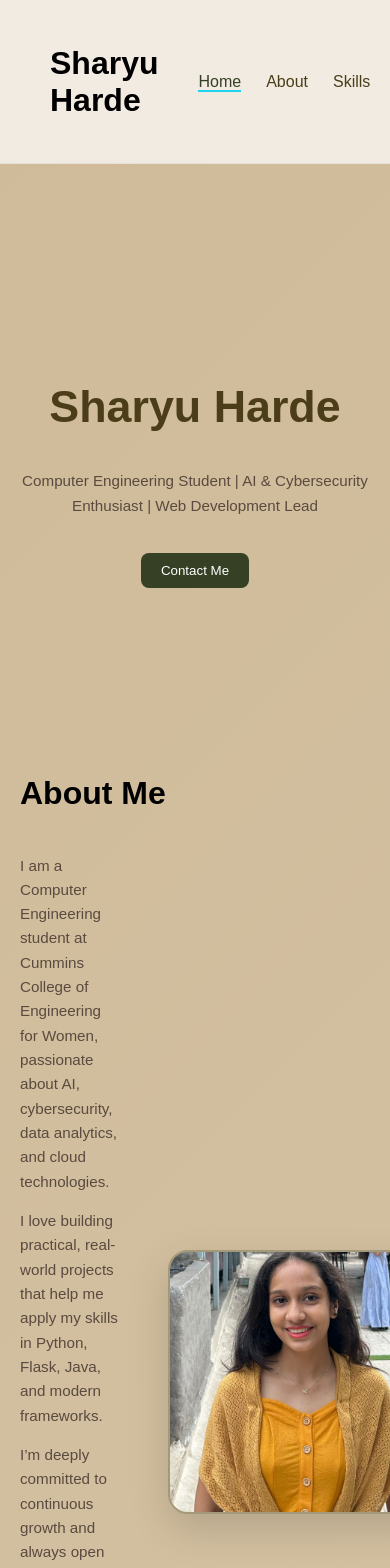
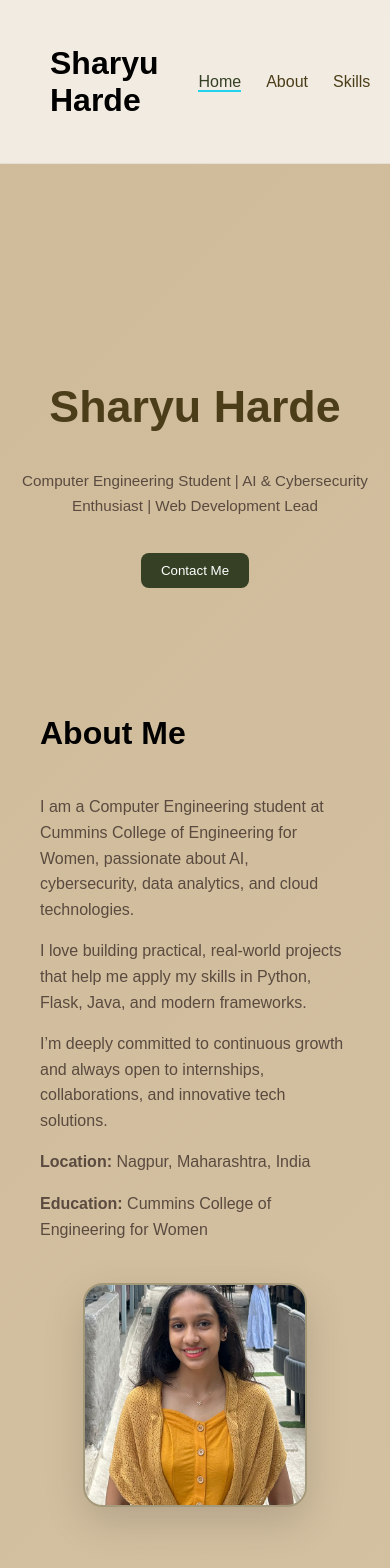
Before and after one commit to sharyuharde22/Portfolio, a React (Create React App) app: page / in a window 390 px wide. Shown: the top 1568 px of the page. Built offline with nearby package versions, Linux system fonts and the light colour scheme.

Commit message:
Fix mobile About section

```diff
--- a/src/App.css
+++ b/src/App.css
@@ -632,6 +632,16 @@ p {
   background: #354024;
 }
 
+/* ================= ABOUT ================= */
+.about {
+  padding: 20px;
+}
+
+.about p{
+  max-width: 100%;
+  line-height: 1.6;
+  font-size: 16px;
+}
 /* ================= RESPONSIVE ================= */
 
 @media (max-width: 768px) {
@@ -658,6 +668,24 @@ p {
   .timeline-row .card {
     width: 100%;
   }
+  /* ABOUT SECTION */
+  .about-container {
+    grid-template-columns: 1fr;
+    gap: 25px;
+  }
+
+  .about-text {
+    width: 100%;
+  }
+
+  .about-image {
+    justify-content: center;
+  }
+
+  .about-image img {
+    width: 220px;
+    height: 220px;
+  }
 }
 
 section {
```
